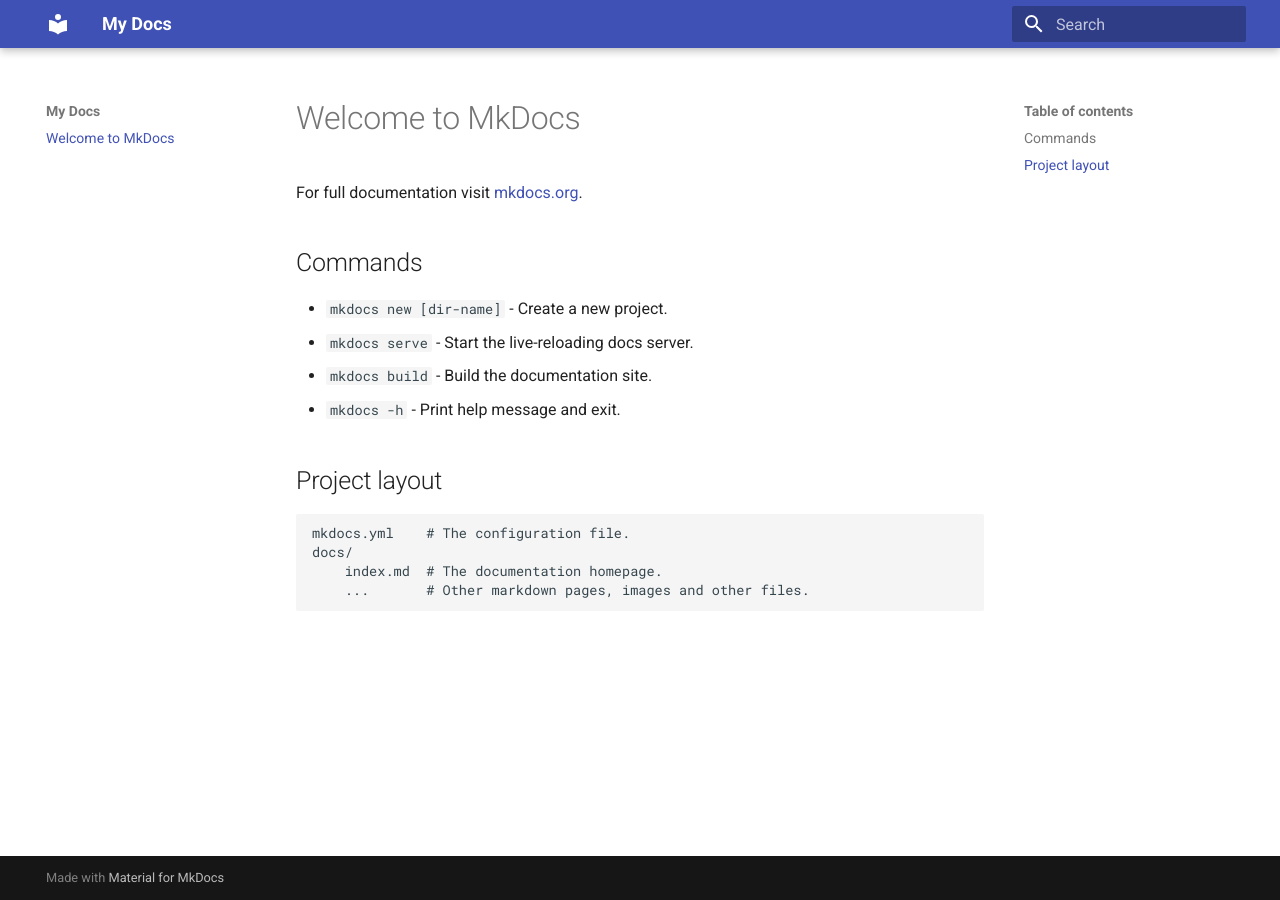
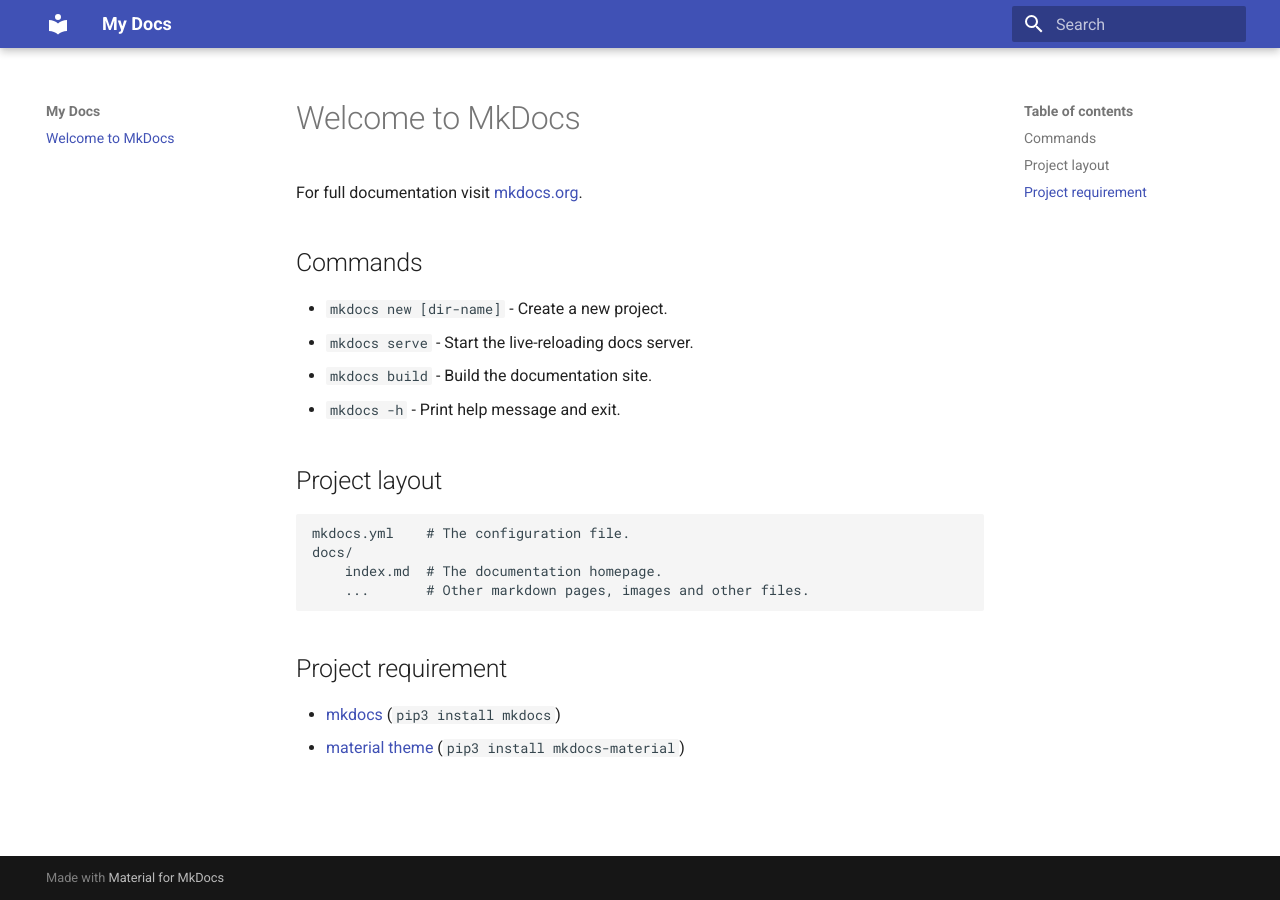
Before and after one commit to mattdibi/docs_automation, an MkDocs documentation site: the page built from docs/index.md, in a window 1280 px wide. Built offline with MkDocs 1.6.1 and Material for MkDocs 9.7.7, drawn with Linux system fonts in a browser that asks for light colours.

Commit message:
docs: add project requirements

```diff
--- a/docs/index.md
+++ b/docs/index.md
@@ -15,3 +15,8 @@
     docs/
         index.md  # The documentation homepage.
         ...       # Other markdown pages, images and other files.
+
+## Project requirement
+
+- [mkdocs](https://www.mkdocs.org/) (`pip3 install mkdocs`)
+- [material theme ](https://squidfunk.github.io/mkdocs-material/) (`pip3 install mkdocs-material`)
```
